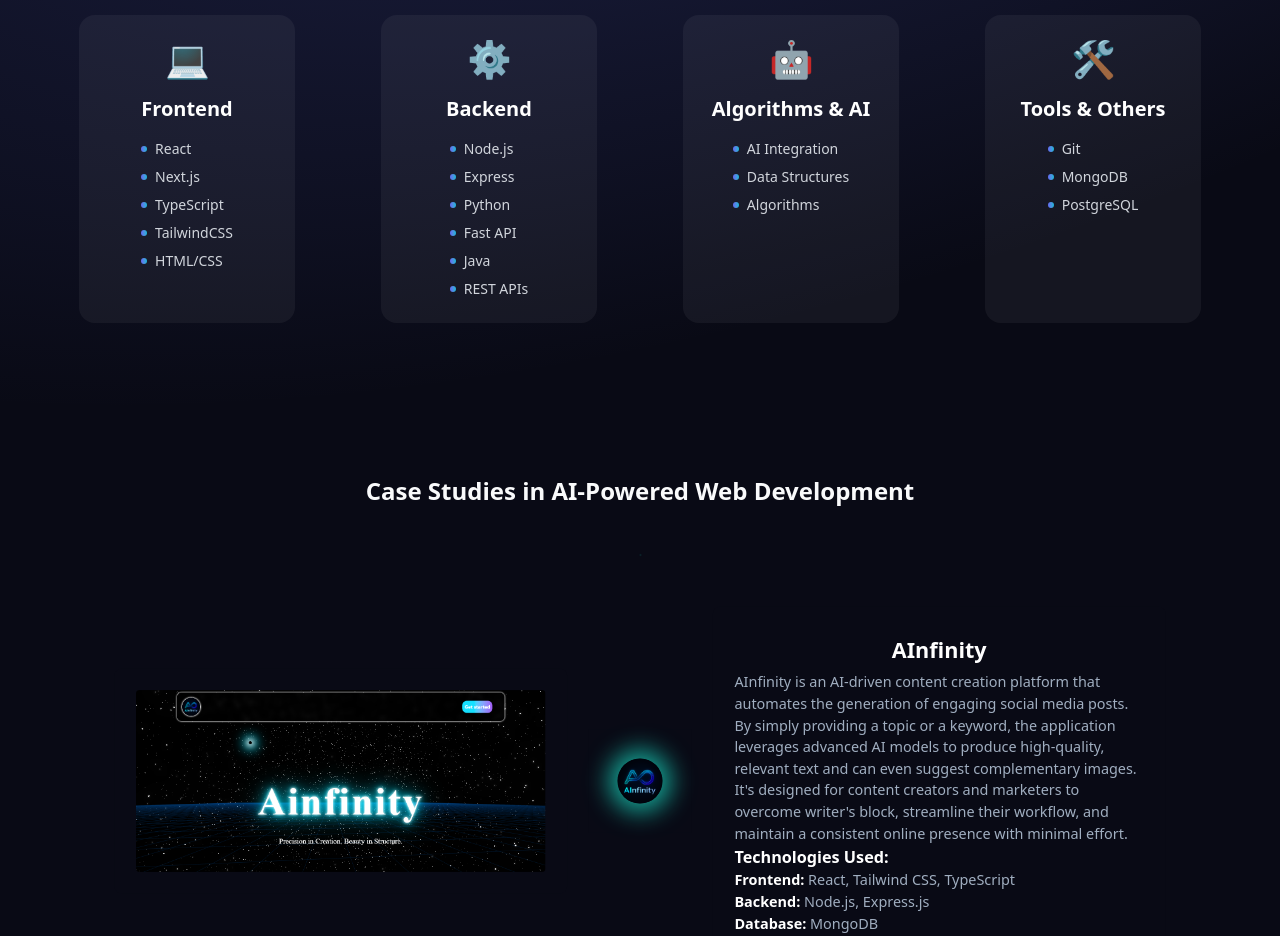
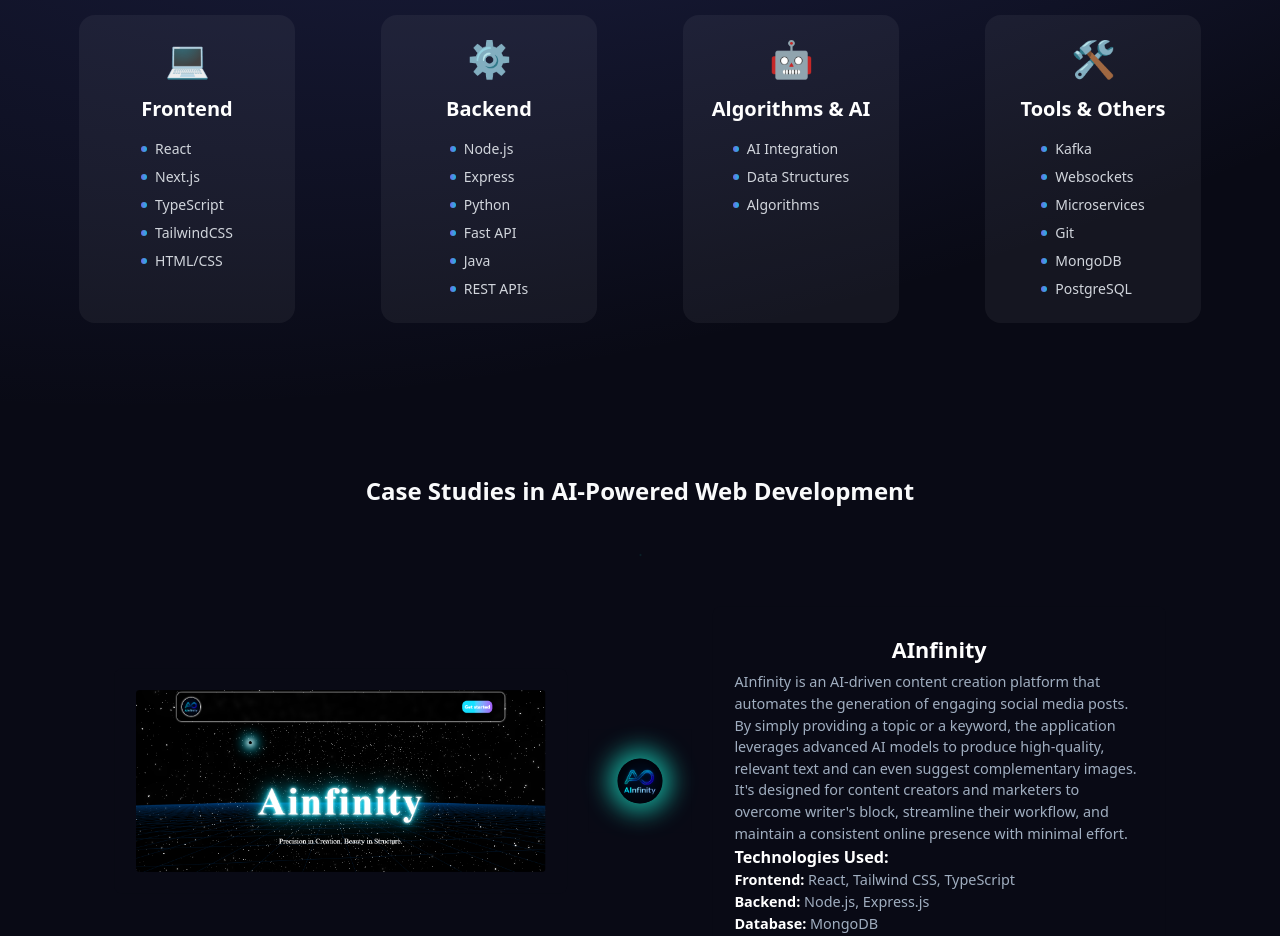
Before and after one commit to TejaBudumuru3/my-portfolio, a Next.js app: page / in a window 1280 px wide. Shown: the part 860-1796 px from the top of the page. Built offline with nearby package versions, Linux system fonts and the light colour scheme.

Commit message:
Add Kafka, Websockets, and Microservices to tools list

```diff
--- a/app/components/Hero-Section.tsx
+++ b/app/components/Hero-Section.tsx
@@ -22,7 +22,7 @@
         {
             category: 'Tools & Others',
             icon: '🛠️',
-            items: ['Git', 'MongoDB', 'PostgreSQL']
+            items: ['Kafka', 'Websockets', 'Microservices', 'Git', 'MongoDB', 'PostgreSQL']
         }
     ]
     return (
```
